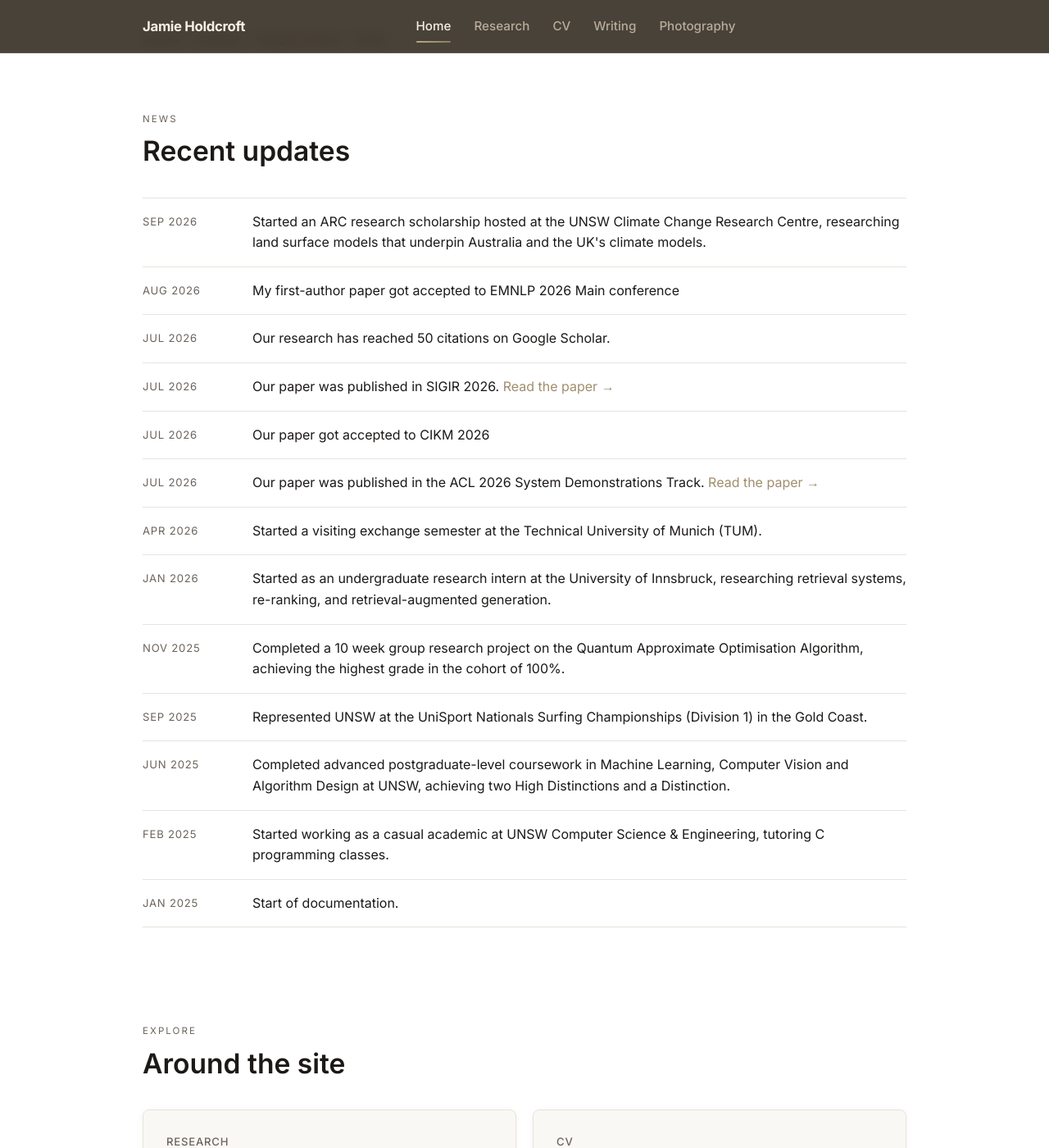
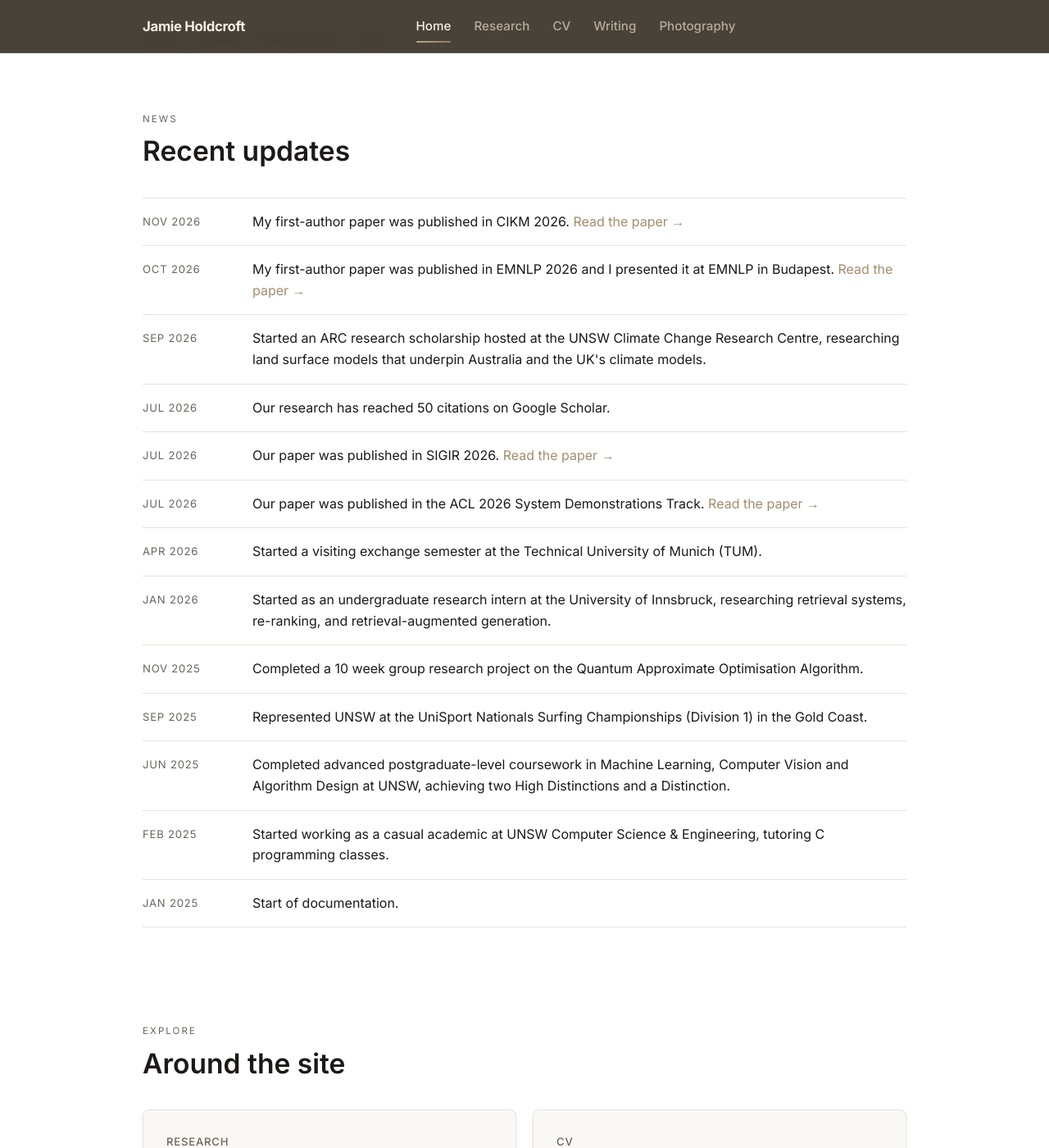
Before and after one commit to JamieHoldcroft/jamieholdcroft.github.io, a Jekyll site: the page built from index.html, in a window 1280 px wide and 1400 px high, scrolled down 881 px. Shown: the whole window at 82% size. Built offline with Jekyll 4.4.1, drawn with Linux system fonts in a browser that asks for light colours.

Commit message:
Update news announcements with recent publications
Added new announcements for papers published at CIKM and EMNLP, and removed older entries.

```diff
--- a/_data/news.yml
+++ b/_data/news.yml
@@ -1,14 +1,18 @@
 # Add news announcements here — newest can go anywhere, they're sorted by date.
 # Each entry: a date, some text, and an optional link (+ optional link_text).
 
+- date: 2026-11-06
+  text: "My first-author paper was published in CIKM 2026."
+  link: "https://dl.acm.org/doi/10.1145/3799682.3839939"
+  link_text: "Read the paper"
+
+- date: 2026-10-23
+  text: "My first-author paper was published in EMNLP 2026 and I presented it at EMNLP in Budapest."
+  link: "https://aclanthology.org/2026.emnlp-main.517/"
+  link_text: "Read the paper"
+
 - date: 2026-09-28
   text: "Started an ARC research scholarship hosted at the UNSW Climate Change Research Centre, researching land surface models that underpin Australia and the UK's climate models. "
-
-- date: 2026-08-21
-  text: "My first-author paper got accepted to EMNLP 2026 Main conference"
-
-- date: 2026-07-08
-  text: "Our paper got accepted to CIKM 2026"
 
 - date: 2026-07-20
   text: "Our research has reached 50 citations on Google Scholar."
@@ -30,7 +34,7 @@
   text: "Started as an undergraduate research intern at the University of Innsbruck, researching retrieval systems, re-ranking, and retrieval-augmented generation."
 
 - date: 2025-11-15
-  text: "Completed a 10 week group research project on the Quantum Approximate Optimisation Algorithm, achieving the highest grade in the cohort of 100%."
+  text: "Completed a 10 week group research project on the Quantum Approximate Optimisation Algorithm."
 
 - date: 2025-09-30
   text: "Represented UNSW at the UniSport Nationals Surfing Championships (Division 1) in the Gold Coast."
```
